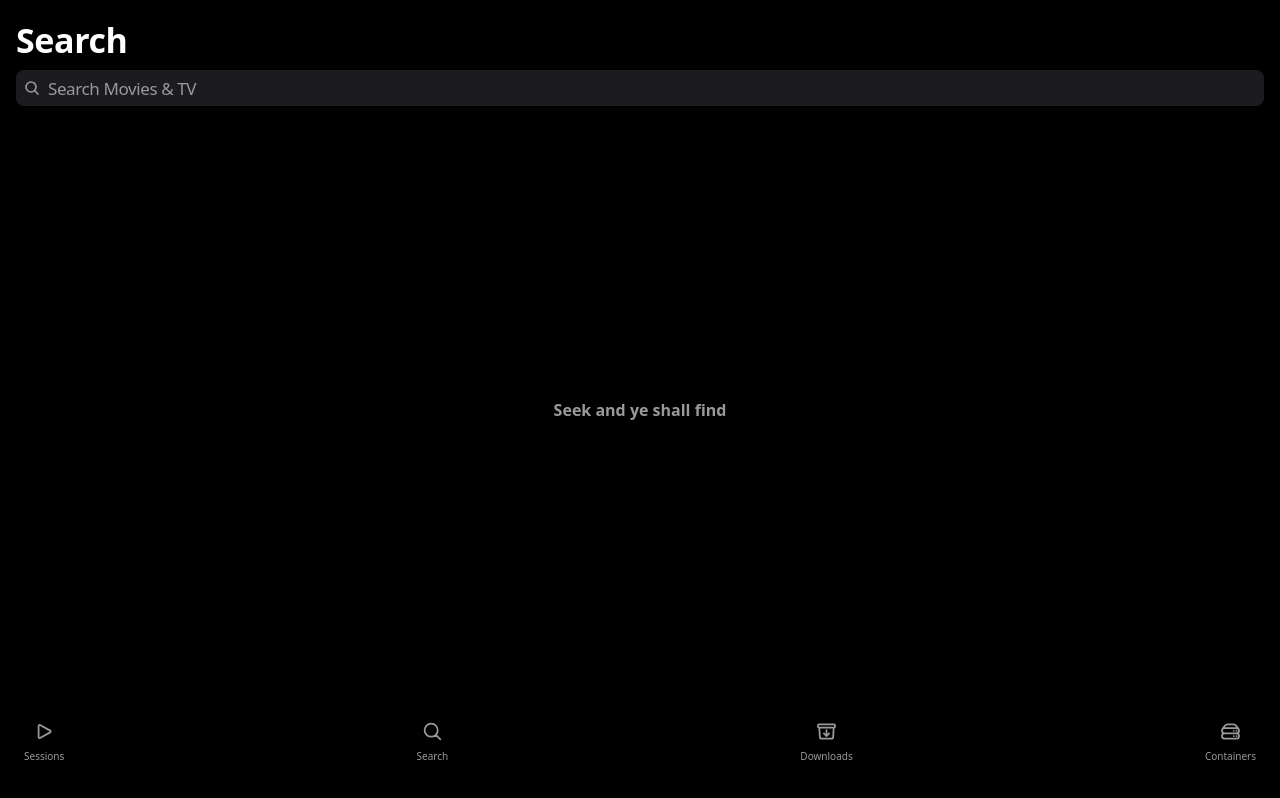
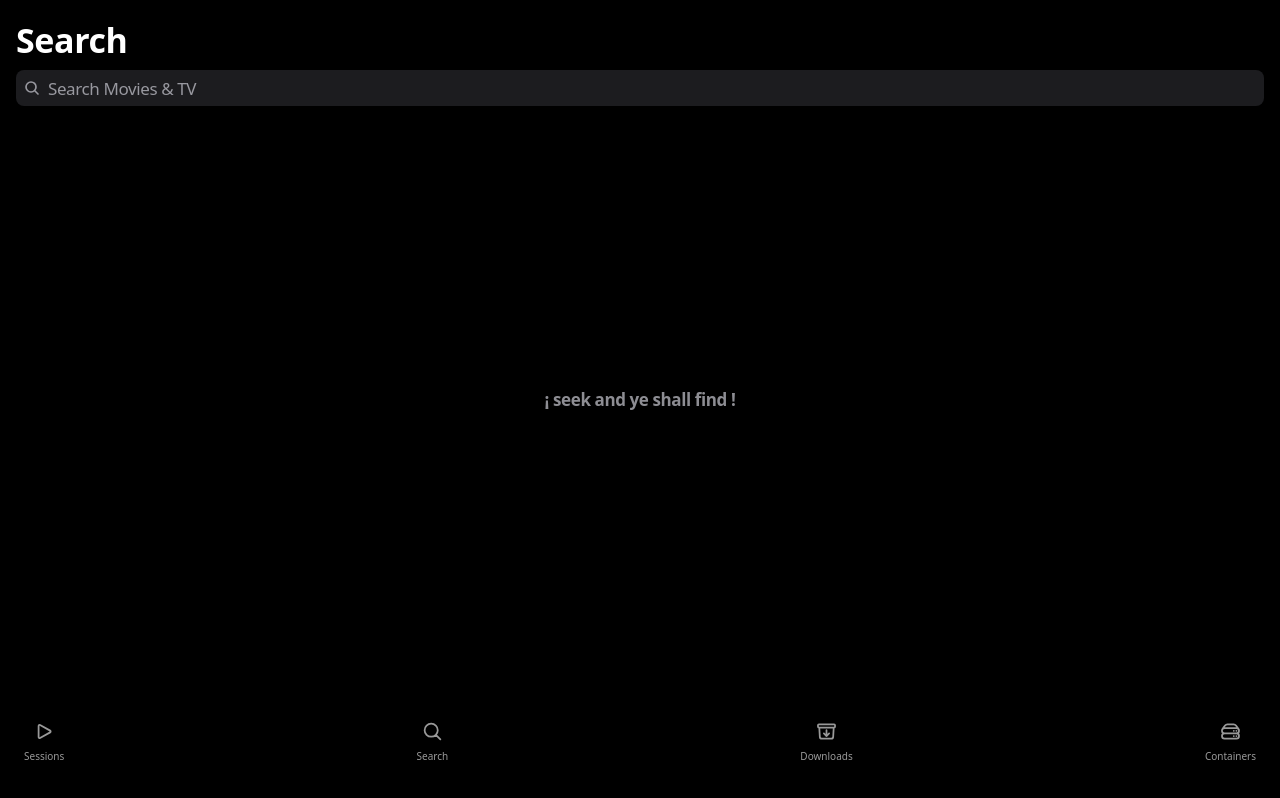
Before and after one commit to j0srisk/cellularr, a Next.js app: page /search in a window 1280 px wide. Built offline with nearby package versions, Linux system fonts and the light colour scheme.

Commit message:
added centered messages

```diff
--- a/app/sessions/page.tsx
+++ b/app/sessions/page.tsx
@@ -2,6 +2,7 @@
 
 import { Session } from '@/app/types';
 import { fetcher, FormatDuration } from '@/app/utils';
+import CenteredMessage from '@/components/CenteredMessage';
 import Header from '@/components/Header';
 import MediaCardSmall from '@/components/MediaCardSmall';
 import { useState } from 'react';
@@ -47,6 +48,8 @@ export default function Page() {
 		<div className="pt-safe pb-nav flex h-full w-full flex-col px-4">
 			<Header heading="Now Streaming" subheading={sessions.length + ' Active Sessions'} />
 			<div className="no-scrollbar flex h-full w-full flex-col justify-start gap-[18px] overflow-auto overflow-x-hidden">
+				{sessions[0] ? (
+					<>
 						{sessions.map((session) => (
 							<>
 								<MediaCardSmall
@@ -71,6 +74,10 @@ export default function Page() {
 								/>
 							</>
 						))}
+					</>
+				) : (
+					<CenteredMessage text="the sound of silence ..." />
+				)}
 			</div>
 		</div>
 	);
--- /dev/null
+++ b/components/CenteredMessage.tsx
@@ -0,0 +1,14 @@
+export default function CenteredMessage({
+	text,
+	children,
+}: {
+	text?: string;
+	children?: React.ReactNode;
+}) {
+	return (
+		<div className="fixed left-0 top-0 -z-10 flex h-screen w-screen items-center justify-center">
+			{text && <p className="text-label-secondary-dark text-body-emphasized z-20">{text}</p>}
+			{children}
+		</div>
+	);
+}
--- a/components/RecentSearches.tsx
+++ b/components/RecentSearches.tsx
@@ -1,4 +1,5 @@
 import { MovieDetails } from '@/app/types';
+import CenteredMessage from '@/components/CenteredMessage';
 import { useEffect, useState } from 'react';
 
 export default function RecentSearches() {
@@ -19,11 +20,7 @@ export default function RecentSearches() {
 	}, []);
 
 	if (recentSearches.length === 0) {
-		return (
-			<div className="flex h-full w-full flex-col items-center justify-center">
-				<p className="font-semibold opacity-60">Seek and ye shall find</p>
-			</div>
-		);
+		return <CenteredMessage text="¡ seek and ye shall find !" />;
 	} else {
 		return (
 			<div className="flex flex-col gap-2 pt-4">
```
Lines whose indentation alone changed are shown as unchanged.
